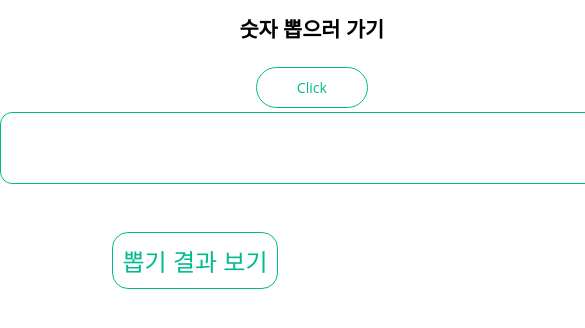
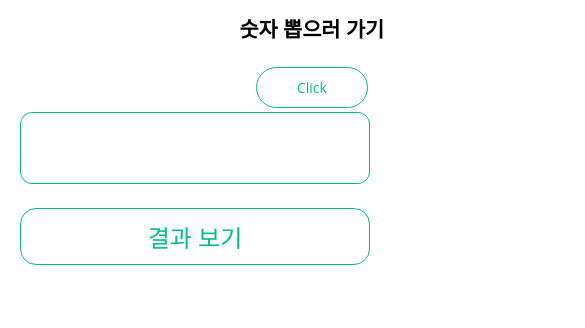
Before and after one commit to wockd9600/raffle, a plain HTML site: page Random/randomNumberResult.html in a window 390 px wide. Shown: the top 328 px of the page, 585 px wide, since content can reach past the window. Drawn offline with Linux system fonts and the light colour scheme.

Commit message:
responsive web design of result page

```diff
--- a/Random/css/index.css
+++ b/Random/css/index.css
@@ -40,4 +40,5 @@ h1, h2, p, span { margin: 0; padding: 0; }
 
 @media (max-width: 767px) {
     .df-rwd { flex-direction: column; }
+    .w100-rwd { width: 100%; }
 }
--- a/Random/randomNumberResult.html
+++ b/Random/randomNumberResult.html
@@ -34,7 +34,7 @@
     <meta property="og:url" content="https://raffleuz.com/randomnumberresult" />
     <meta property="og:title" content="뽑기 결과(숫자)" />
     <meta property="og:description" content="뽑기 결과를 확인하세요!" />
-    <meta property="og:image" content="https://raffleuz.com/img/result_preview.jpg"/>
+    <meta property="og:image" content="https://raffleuz.com/img/result_preview.jpg" />
 
     <!-- css -->
     <link rel="stylesheet" href="./css/index.css" type="text/css">
@@ -45,9 +45,11 @@
 </head>
 <style>
     .result {
-        width: 737px;
         min-height: 70px;
         height: fit-content;
+        margin: auto;
+        margin-top: 1rem;
+        margin-bottom: 1rem;
         border: 1px solid #02bb8c;
         border-radius: 12px;
     }
@@ -70,12 +72,15 @@
         /* margin-left: 1.5rem; */
     }
 
-    .btn-display-result { margin-left: 0;}
-
+    .btn-display-result {
+        margin-left: 0;
+        margin: auto;
+    }
 </style>
 
 <body>
     <div class="main el-center">
+        <div class="px-20-rwd">
             <!-- <h1 class="text-center">뽑기 결과 보기</h1> -->
 
             <div class="raffle-body">
@@ -90,9 +95,10 @@
 
             </div>
 
-        <div class="df el-center" style="margin-top: 1.5rem;">
+            <div style="margin-top: 1.5rem;">
                 <!-- get random number button -->
-            <button type="button" class="btn btn-number btn-lottery btn-display-result">뽑기 결과 보기</button>
+                <button type="button" class="btn btn-number btn-lottery btn-display-result w100-rwd">결과 보기</button>
+            </div>
         </div>
     </div>
 
```
Also changed, not shown: Random/idea_ignore_index.html (+3 -0 lines), Random/randomWordResult.html (+13 -10 lines). Lines whose indentation alone changed are shown as unchanged.
